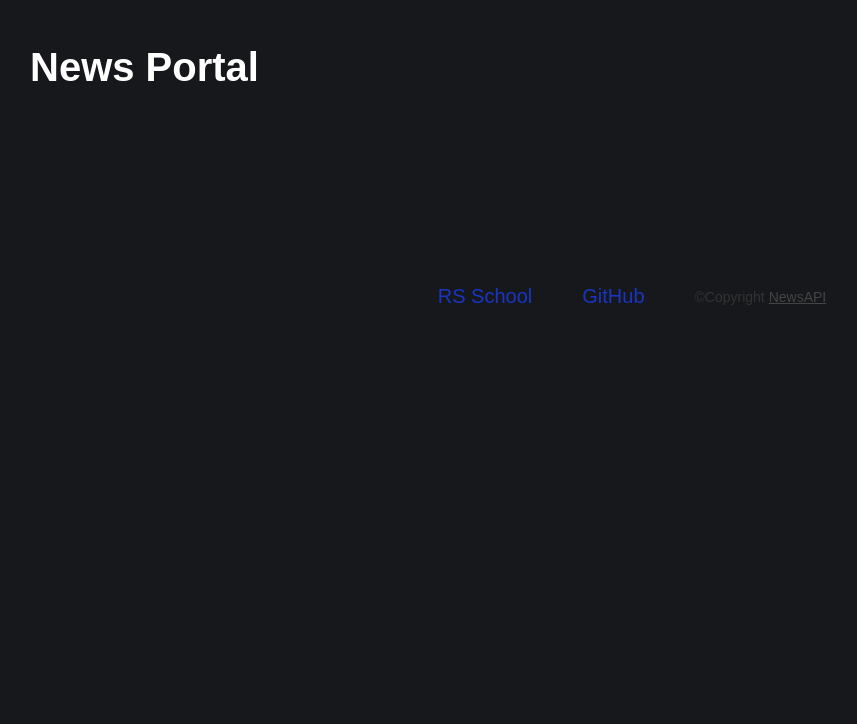
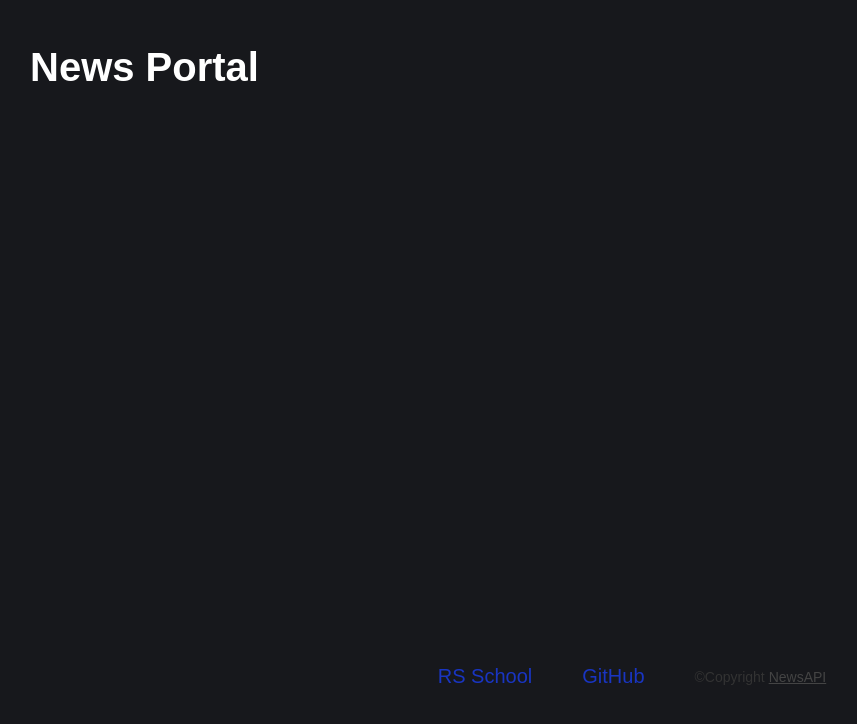
Before and after one commit to MARGO06/Coffee-house, a website built with webpack: page news-api/src/index.html in a window 1280 px wide. Shown: the whole page, without its empty margins (8-865 px from the left). Built offline with nearby package versions, Linux system fonts and the light colour scheme; no server answers.

Commit message:
feat: add adaptive css

```diff
--- a/news-api/src/components/view/sources/sources.css
+++ b/news-api/src/components/view/sources/sources.css
@@ -5,7 +5,9 @@
     height: 120px;
     overflow: auto;
     align-items: center;
-    font: 300 1em 'Fira Sans', sans-serif;
+    font:
+        300 1em 'Fira Sans',
+        sans-serif;
 }
 
 .source__item {
@@ -32,3 +34,10 @@
     font-weight: 400;
     white-space: nowrap;
 }
+
+@media (max-width: 1900px) {
+    .sources {
+        flex-wrap: wrap;
+        height: 500px;
+    }
+}
```
